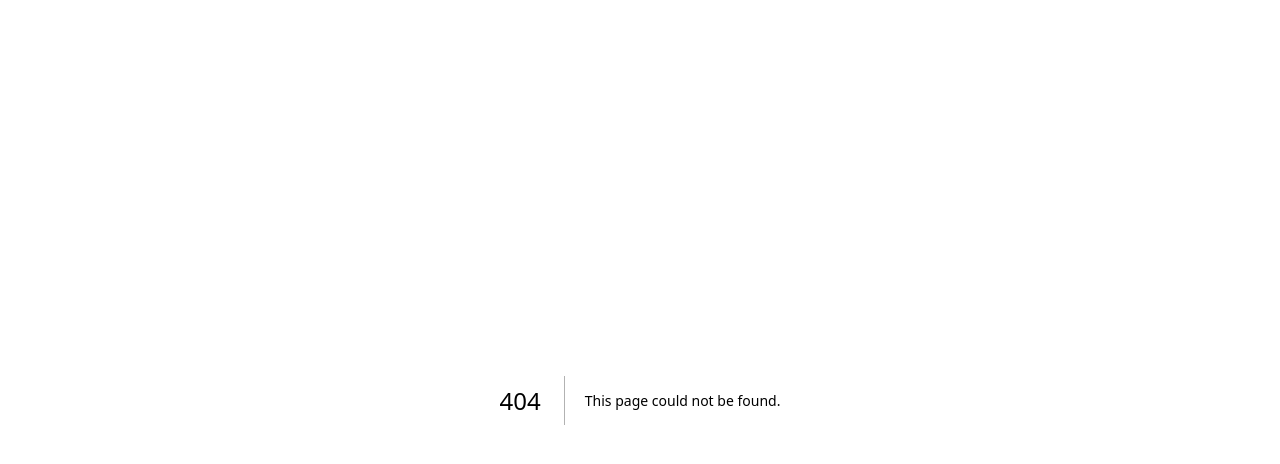
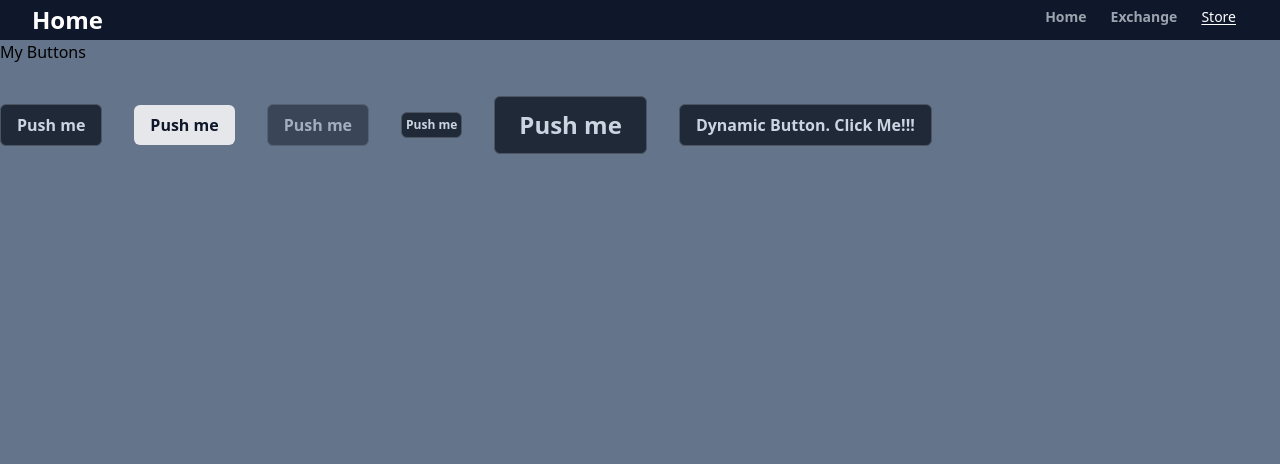
Before and after one commit to Risbel/currency-converter, a Next.js app: page /store in a window 1280 px wide. Before the commit this address had no page. Shown: the top 464 px of the page. Built offline with nearby package versions, Linux system fonts and the light colour scheme.

Commit message:
feat: Configure general structure

```diff
--- /dev/null
+++ b/components/button.jsx
@@ -0,0 +1,68 @@
+import React from "react";
+import Spinner from "./spinner";
+
+import PropTypes from "prop-types";
+import clsx from "classnames/bind";
+
+const classes = clsx.bind({
+  root: "rounded-md font-semibold",
+  animated: "transition-shadow hover:shadow-xl active:opacity-90",
+  primary: "text-slate-300 bg-gray-800 border border-gray-600",
+  secundary: "text-slate-900 bg-gray-200",
+  disabled: "bg-gray-700 opacity-60",
+  sm: "px-1 py-1 text-xs font-light",
+  md: "py-2 px-4",
+  lg: "py-3 px-6 text-2xl",
+  xl: "py-4 px-8",
+});
+
+const Button = ({
+  variant,
+  size,
+  disabled,
+  className,
+  submit,
+  isLoading,
+  children,
+  ...props
+}) => {
+  return (
+    <button
+      type={submit ? "submit" : "button"}
+      className={classes(
+        "root",
+        variant,
+        !disabled && "animated",
+        size,
+        disabled && "disabled",
+        className
+      )}
+      {...props}
+    >
+      <div className="w-auto flex items-center gap-2">
+        {isLoading && <Spinner size="xs" />}
+        {children}
+      </div>
+    </button>
+  );
+};
+
+Button.propTypes = {
+  variant: PropTypes.oneOf(["primary", "secondary"]),
+  size: PropTypes.oneOf(["sm", "md", "lg", "xl"]),
+  submit: PropTypes.bool,
+  isLoading: PropTypes.bool,
+  className: PropTypes.string,
+  disabled: PropTypes.bool,
+};
+
+Button.defaultProps = {
+  variant: "primary",
+  size: "md",
+  submit: false,
+  isLoading: false,
+  disabled: false,
+  className: null,
+};
+
+export default Button;
--- /dev/null
+++ b/components/navbar.jsx
@@ -0,0 +1,57 @@
+import Link from "next/link";
+import { useRouter } from "next/router";
+import classNames from "classnames";
+
+const Navbar = () => {
+  const location = useRouter();
+
+  const isCurrentPath = (path) => path === location?.pathname;
+
+  const navigation = [
+    {
+      name: "Home",
+      href: "/",
+      current: isCurrentPath("/"),
+    },
+    {
+      name: "Exchange",
+      href: "/exchange",
+      current: isCurrentPath("/exchange"),
+    },
+    {
+      name: "Store",
+      href: "/store",
+      current: isCurrentPath("/store"),
+    },
+  ];
+
+  return (
+    <nav className="bg-slate-900">
+      <div className="flex justify-between px-8 py-1">
+        <Link className="flex flex-shrink-0 items-center gap-2" href="/">
+          <span className="text-white font-bold text-2xl">Home</span>
+        </Link>
+
+        <div>
+          {navigation.map((item) => (
+            <Link
+              key={item.name}
+              href={item.href}
+              className={classNames(
+                "transition-colors duration-200",
+                item.current
+                  ? "text-white underline underline-offset-2"
+                  : "text-gray-400 hover:text-white hover:shadow-lg font-semibold",
+                "px-3 py-2 rounded-md text-sm font-medium"
+              )}
+            >
+              {item.name}
+            </Link>
+          ))}
+        </div>
+      </div>
+    </nav>
+  );
+};
+
+export default Navbar;
--- /dev/null
+++ b/components/spinner.jsx
@@ -0,0 +1,34 @@
+import clsx from "classnames/bind";
+
+const classes = clsx.bind({
+  root: "text-gray-200 animate-spin dark:text-gray-600 fill-blue-600",
+  xs: "w-4 h-4",
+  sm: "w-6 h-6",
+  md: "w-8 h-8",
+  lg: "w-12 h-12",
+  xl: "w-16 h-16",
+  "2xl": "w-20 h-20",
+});
+
+function Spinner({ size = "lg" }) {
+  return (
+    <svg
+      aria-hidden="true"
+      className={classes("root", size)}
+      viewBox="0 0 100 101"
+      fill="none"
+      xmlns="http://www.w3.org/2000/svg"
+    >
+      <path
+        d="M100 50.5908C100 78.2051 77.6142 100.591 50 100.591C22.3858 100.591 0 78.2051 0 50.5908C0 22.9766 22.3858 0.59082 50 0.59082C77.6142 0.59082 100 22.9766 100 50.5908ZM9.08144 50.5908C9.08144 73.1895 27.4013 91.5094 50 91.5094C72.5987 91.5094 90.9186 73.1895 90.9186 50.5908C90.9186 27.9921 72.5987 9.67226 50 9.67226C27.4013 9.67226 9.08144 27.9921 9.08144 50.5908Z"
+        fill="currentColor"
+      />
+      <path
+        d="M93.9676 39.0409C96.393 38.4038 97.8624 35.9116 97.0079 33.5539C95.2932 28.8227 92.871 24.3692 89.8167 20.348C85.8452 15.1192 80.8826 10.7238 75.2124 7.41289C69.5422 4.10194 63.2754 1.94025 56.7698 1.05124C51.7666 0.367541 46.6976 0.446843 41.7345 1.27873C39.2613 1.69328 37.813 4.19778 38.4501 6.62326C39.0873 9.04874 41.5694 10.4717 44.0505 10.1071C47.8511 9.54855 51.7191 9.52689 55.5402 10.0491C60.8642 10.7766 65.9928 12.5457 70.6331 15.2552C75.2735 17.9648 79.3347 21.5619 82.5849 25.841C84.9175 28.9121 86.7997 32.2913 88.1811 35.8758C89.083 38.2158 91.5421 39.6781 93.9676 39.0409Z"
+        fill="currentFill"
+      />
+    </svg>
+  );
+}
+
+export default Spinner;
--- /dev/null
+++ b/layouts/layoutPages.jsx
@@ -0,0 +1,13 @@
+import React from "react";
+import Navbar from "../components/navbar";
+
+const LayoutPages = ({ children }) => {
+  return (
+    <>
+      <Navbar />
+      <div className="p-8">{children}</div>
+    </>
+  );
+};
+
+export default LayoutPages;
--- a/hooks/useGetSymbols.js
+++ b/lib/hooks/useGetSymbols.js
@@ -1,9 +1,10 @@
 import { useQuery } from "@tanstack/react-query";
 import getSymbols from "../services/getSymbols";
+import * as queryKeys from "../queryKeys";
 
 const useGetSymbols = () =>
   useQuery({
-    queryKey: ["symbols"],
+    queryKey: queryKeys.listSymbols,
     queryFn: getSymbols,
     staleTime: 100000,
   });
--- /dev/null
+++ b/lib/queryKeys.js
@@ -0,0 +1 @@
+export const listSymbols = () => ["LIST_SYMBOLS"];
--- a/package.json
+++ b/package.json
@@ -18,6 +18,7 @@
     "axios": "^1.4.0",
     "classnames": "^2.3.2",
     "next": "^13.3.2",
+    "prop-types": "^15.8.1",
     "react": "^18.2.0",
     "react-dom": "^18.2.0"
   },
--- a/pages/_document.jsx
+++ b/pages/_document.jsx
@@ -6,7 +6,7 @@ class MyDocument extends Document {
       <Html>
         <Head></Head>
 
-        <body>
+        <body className="bg-slate-500">
           <div>
             <Main />
             <NextScript />
--- /dev/null
+++ b/pages/exchange.jsx
@@ -0,0 +1,16 @@
+import React from "react";
+import LayoutPages from "../layouts/layoutPages";
+
+const exchange = () => {
+  return (
+    <LayoutPages>
+      <section>
+        <div className="flex justify-center">
+          <h1>Exchange Rate Calculator</h1>
+        </div>
+      </section>
+    </LayoutPages>
+  );
+};
+
+export default exchange;
--- a/pages/index.jsx
+++ b/pages/index.jsx
@@ -1,10 +1,15 @@
+import LayoutPages from "../layouts/layoutPages";
+
 const Home = () => {
   return (
-    <div>
-      <div className="text-red-500 text-center">
-        My exchange rate calculator
-      </div>
-    </div>
+    <LayoutPages>
+      <section>
+        <div className="flex flex-col items-center gap-8 mt-8">
+          <h1>My exchange rate calculator</h1>
+          <p>This is an exchange rate calculator for the company Fonoma.</p>
+        </div>
+      </section>
+    </LayoutPages>
   );
 };
 
--- /dev/null
+++ b/pages/store.jsx
@@ -0,0 +1,36 @@
+import React, { useState } from "react";
+import Button from "../components/button";
+import LayoutPages from "../layouts/layoutPages";
+
+const SectionContainer = ({ children }) => {
+  return (
+    <div className="flex flex-wrap items-center gap-8 py-8 ">{children}</div>
+  );
+};
+
+const Store = () => {
+  const [loading, setLoading] = useState(false);
+
+  return (
+    <LayoutPages>
+      <h1>My Buttons</h1>
+      <SectionContainer>
+        <Button>Push me</Button>
+
+        <Button variant="secundary">Push me</Button>
+
+        <Button disabled>Push me</Button>
+
+        <Button size="sm">Push me</Button>
+
+        <Button size="lg">Push me</Button>
+
+        <Button isLoading={loading} onClick={() => setLoading((prev) => !prev)}>
+          {loading ? "Loading..." : "Dynamic Button. Click Me!!!"}
+        </Button>
+      </SectionContainer>
+    </LayoutPages>
+  );
+};
+
+export default Store;
```
Also changed, not shown: 1 other file (tests, documents, lock files or other folders).
